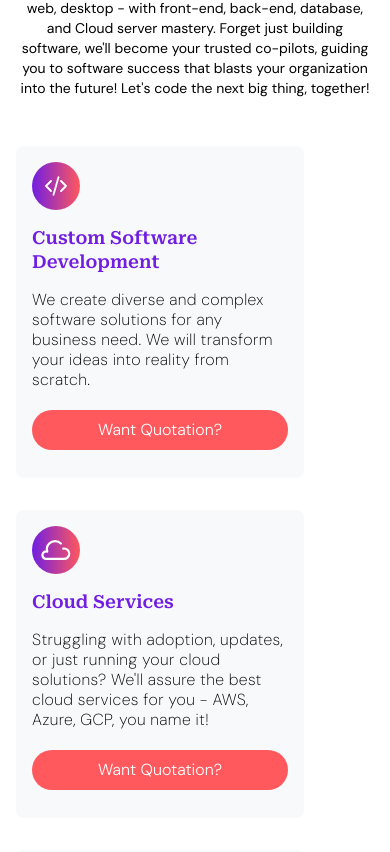
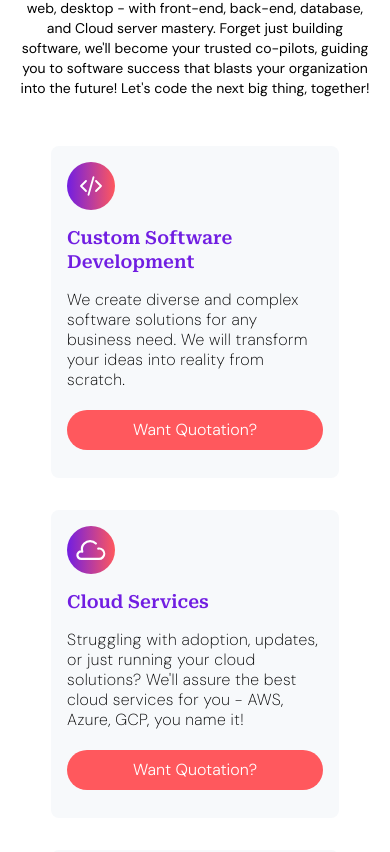
Before and after one commit to nazmuldipu/meshllo, a Next.js app: page / in a window 390 px wide. Shown: the part 3132-3984 px from the top of the page. Built offline with nearby package versions, Linux system fonts and the light colour scheme.

Commit message:
fix: service card align updated"

```diff
--- a/src/components/templates/services.tsx
+++ b/src/components/templates/services.tsx
@@ -60,7 +60,7 @@ const Services = () => {
             title={data.title}
             subtitle={data.subtitle}
           />
-          <div className="flex flex-wrap gap-8 py-10 md:py-20">
+          <div className="service-container">
             {data.content.data.map((item, index) => (
               <ServiceCard
                 key={item.text}
--- a/src/styles/globals.css
+++ b/src/styles/globals.css
@@ -22,6 +22,13 @@
 
 .body-rg-20 {
   @apply font-sans text-xl font-normal leading-7 tracking-normal text-left text-secondary;
+}
+.service-container {
+  display: grid;
+  grid-template-columns: repeat(auto-fit, minmax(320px, max-content));
+  grid-gap: 32px;
+  padding: 40px 0;
+  justify-content: center;
 }
 .service-card {
   @apply bg-secondary max-w-80 grid p-7 rounded-2xl;
@@ -66,7 +73,7 @@
 
 @media screen and (max-width: 768px) {
   .service-card {
-    @apply max-w-72 p-4 rounded-lg;
+    @apply max-w-72 p-4 rounded-lg justify-self-center;
   }
   .quotation-box {
     @apply h-12;
```
